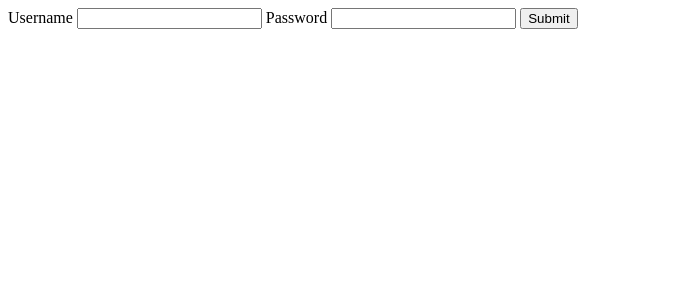
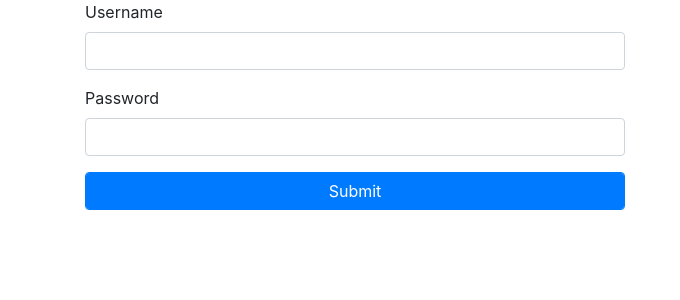
Before and after one commit to ilmarinen/endpoint, a Python web app: template endpoint/templates/user/login.html in a window 1280 px wide. Shown: the top 300 px of the page, without its empty margins (0-680 px from the left). Run offline with Jinja, Linux system fonts and the light colour scheme; the template is opened without the code that fills it, so the values that code supplies are empty, except form fields; form fields are guessed from the names that the template uses; some libraries are stand-ins or nearby versions.

Commit message:
Prettify login form and move admin login / logout button to the right

```diff
--- a/endpoint/templates/admin/index.html
+++ b/endpoint/templates/admin/index.html
@@ -4,6 +4,10 @@
   {% if not current_user.is_authenticated %}
     <a class="btn btn-default navbar-btn pull-right" href="{{ url_for('user_views.login', next='admin') }}">Login</a>
   {% else %}
-    <a class="btn btn-default navbar-btn pull-right" href="{{ url_for('user_views.logout') }}">Logout</a>
+  <ul class="nav navbar-nav navbar-right">
+    <li>
+      <a href="{{ url_for('user_views.logout') }}">Logout</a>
+    </li>
+  </ul>
   {% endif %}
 {% endblock %}
--- a/endpoint/templates/user/login.html
+++ b/endpoint/templates/user/login.html
@@ -1,12 +1,28 @@
 <html>
 
-<head></head>
+<head>
+  <link href="/admin/static/bootstrap/bootstrap3/css/bootstrap.min.css" rel="stylesheet">
+  <link href="/admin/static/bootstrap/bootstrap3/css/bootstrap-theme.min.css" rel="stylesheet">
+  <link href="/admin/static/admin/css/bootstrap3/admin.css" rel="stylesheet">
+</head>
 
 <body>
-<form method="POST" action="{{ url_for('user_views.login') }}">
-  {{ form.csrf_token }}
-  {{ form.username.label }} {{ form.username(size=20) }}
-  {{ form.password.label }} {{ form.password(size=20) }}
-  <input type="submit" value="Submit">
-</form>
+  <div class="container">
+    <div class="row">
+      <div class="col-md-6 col-md-offset-3">
+        <form method="POST" action="{{ url_for('user_views.login') }}">
+            {{ form.csrf_token }}
+          <div class="form-group">
+            {{ form.username.label }} {{ form.username(size=20, class_="form-control") }}
+          </div>
+          <div class="form-group">
+            {{ form.password.label }} {{ form.password(size=20, class_="form-control") }}
+          </div>
+          <div class="form-group">
+            <input class="form-control btn btn-primary btn-login" type="submit" value="Submit">
+          </div>
+        </form>
+      </div>
+    </div>
+  </div>
 </body>
```
